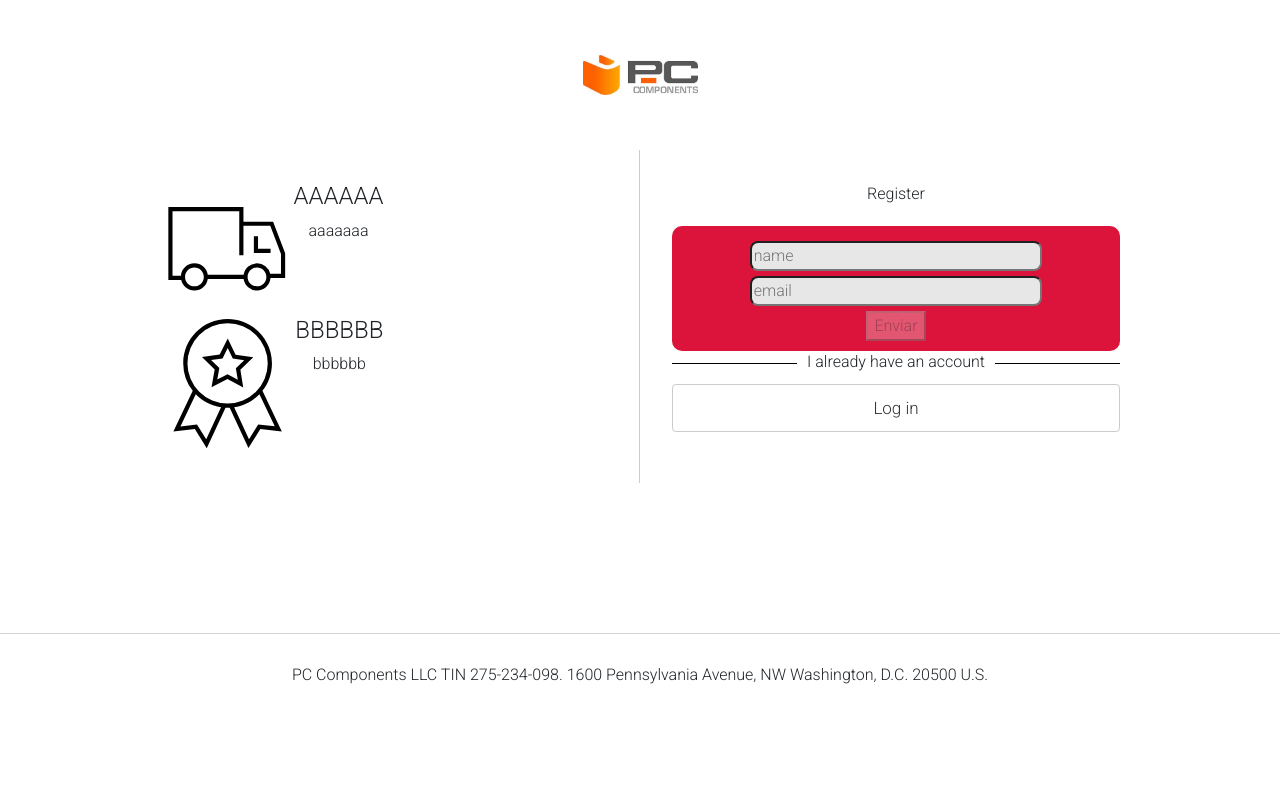
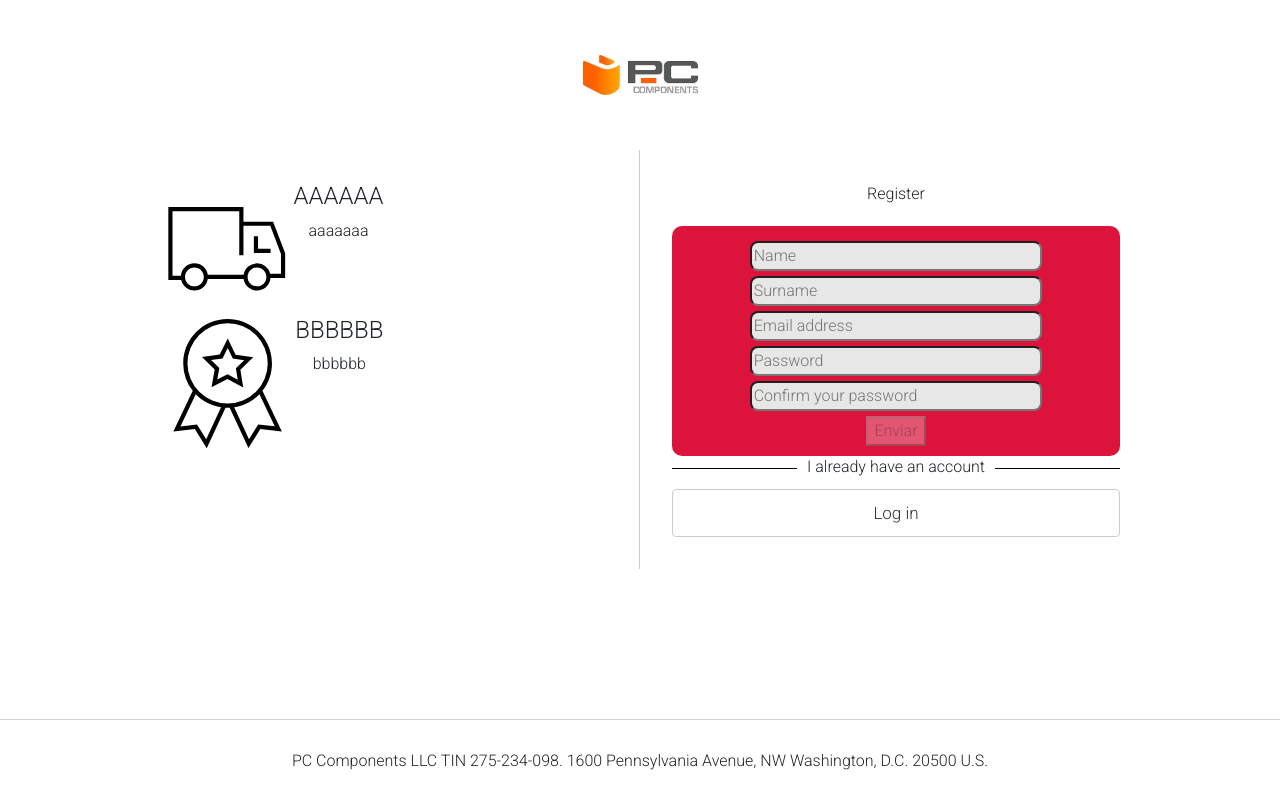
Before and after one commit to pacool1234/pc-components-clone, a React (Vite) app: page /register in a window 1280 px wide. Built offline with nearby package versions, Linux system fonts and the light colour scheme.

Commit message:
fixed several bugs

```diff
--- a/src/components/Cart/Cart.jsx
+++ b/src/components/Cart/Cart.jsx
@@ -1,4 +1,4 @@
-import Reac, { useContext, useEffect, useState } from "react";
+import { useContext, useEffect, useState } from "react";
 import Header from "../Header/Header";
 import "./Cart.scss";
 import { UserContext } from "../../context/UserContext/UserState";
@@ -18,8 +18,8 @@ const Cart = () => {
     totalItems,
     totalPrice,
   } = useContext(ProductContext);
+
   const [showToast, setShowToast] = useState(false);
-
   const navigate = useNavigate();
   const API_URL = "http://localhost:3000/";
 
--- a/src/components/Header/Header.jsx
+++ b/src/components/Header/Header.jsx
@@ -5,11 +5,12 @@ import { UserContext } from "../../context/UserContext/UserState";
 import { ProductContext } from "../../context/ProductContext/ProductState";
 
 const Header = () => {
-  const { token, user } = useContext(UserContext);
+  const { token, user, getUserInfo } = useContext(UserContext);
   const { cart, totalItems } = useContext(ProductContext);
 
   useEffect(() => {
     localStorage.setItem("cart", JSON.stringify(cart));
+    getUserInfo();
   }, [cart]);
 
   return (
@@ -22,7 +23,7 @@ const Header = () => {
             </Link>
           </span>
           <span className="col">
-            {token ? (
+            {user ? (
                 <Link to="/profile" className="userInfoBlock" style={{textDecoration: "none", color:"gray"}}>
                   <div className="initialLetterDiv">
                     <p className="initialLetter">{user.name[0]}</p>
--- a/src/components/Home/Home.jsx
+++ b/src/components/Home/Home.jsx
@@ -8,12 +8,10 @@ import { UserContext } from "../../context/UserContext/UserState";
 
 const Home = () => {
   const { categories, getCategories } = useContext(CategoryContext);
-  const { user, getUserInfo } = useContext(UserContext);
   const API_URL = "http://localhost:3000/";
   const navigate = useNavigate();
 
   useEffect(() => {
-    getUserInfo();
     getCategories();
   }, [])
 
--- a/src/components/Login/Login.jsx
+++ b/src/components/Login/Login.jsx
@@ -33,12 +33,15 @@ const Login = () => {
       password: "",
     });
     // SOFIA: always displays "Incorrect email/password"!!!!
-    if (token) {
-      toastRef.current.innerHTML = "You have successfully logged in";
-    } else {
+    if (token.length <= 0) {
       toastRef.current.innerHTML = "Incorrect email/password";
+      console.log(token.length > 0);
+      setShowToast(true);
+      setTimeout(() => {
+        setShowToast(false);
+      }, 1500);
     }
-    setShowToast(true);
+
   };
 
   useEffect(() => {
@@ -47,6 +50,11 @@ const Login = () => {
         navigate("/profile");
       }, 2500);
     }
+    if (token.length > 0) {
+      toastRef.current.innerHTML = "You have successfully logged in";
+      setShowToast(true);
+    }
+
   }, [token]);
 
   return (
--- a/src/components/Products/Products.jsx
+++ b/src/components/Products/Products.jsx
@@ -13,20 +13,13 @@ const Products = () => {
     sort,
   } = useContext(ProductContext);
 
-  const { getUserInfo, user } = useContext(UserContext)
-
   const API_URL = "http://localhost:3000/";
   const navigate = useNavigate();
   const { id } = useParams();
 
   useEffect(() => {
     getProducts(id);
-    getUserInfo();
   }, []);
-
-  if (!user) {
-    return "loading";
-  }
 
   const productsContainer = products.map((product) => {
     return (
@@ -83,12 +76,12 @@ const Products = () => {
         <div className="col">
           <button onClick={() => sort("name", false)}>Z-A</button>
         </div>
-
         <div className="col">
           <span className="itemCounter">{products.length} items</span>
         </div>
       </div>
-      <div className="picturesContainer">{productsContainer}</div>
+      <hr style={{"width":"92%", "textAlign":"center", "margin":"0 auto"}}/>
+      <div className="productsContainer">{productsContainer}</div>
       <Footer />
     </>
   );
--- a/src/components/Products/Products.scss
+++ b/src/components/Products/Products.scss
@@ -8,9 +8,15 @@
   color: gray;
 }
 
-.picturesContainer {
+.productsContainer {
   display: flex;
+  justify-content: left;
   flex-wrap: wrap;
+  padding: 2% 5%;
+  .productDiv {
+    width: 25%;
+    padding: 2%;
+  }
 }
 
 .productDiv:hover {
--- a/src/components/Profile/Profile.jsx
+++ b/src/components/Profile/Profile.jsx
@@ -120,7 +120,6 @@ const Profile = () => {
       <main className="profileContainer">
         <section className="userInfoSection">
           <h3>{user.name} {user.surname}</h3>
-          <p>{user.name}</p>
           <p>{user.email}</p>
           <p>{user.role}</p>
           <p>{user.address}</p>
@@ -132,9 +131,6 @@ const Profile = () => {
           </span>
         </section>
         <section className="ordersHistory">
-          {/* <div className="ordersHistoryTitle">
-            <h2>Orders History</h2>
-          </div> */}
           {allOrders}
         </section>
       </main>
--- a/src/components/Register/Register.jsx
+++ b/src/components/Register/Register.jsx
@@ -6,24 +6,46 @@ import { UserContext } from "../../context/UserContext/UserState";
 
 const Register = () => {
   const { message, role } = useContext(UserContext);
-  const [validationMsg, setValidationMsg] = useState("");
+  const [nameValidationMsg, setNameValidationMsg] = useState("");
+  const [passwordValidationMsg, setPasswordValidationMsg] = useState("");
+  const [password2ValidationMsg, setPassword2ValidationMsg] = useState("");
   const [data, setData] = useState({
     name: "",
+    surname: "",
     email: "",
+    password: "",
+    password2: "",
   });
   const [btnDisabled, setBtnDisabled] = useState(true);
   const [showToast, setShowToast] = useState(false);
   let navigate = useNavigate();
 
   const nameRef = useRef(null);
+  const surnameRef = useRef(null);
   const emailRef = useRef(null);
+  const passwordRef = useRef(null);
+  const password2Ref = useRef(null);
 
   const handleInputChange = (event) => {
     if (data.name.length + 1 < 3) {
-      setValidationMsg("Name must be at least 3 characters");
+      setNameValidationMsg("Name must be at least 3 characters");
       setBtnDisabled(true);
     } else {
-      setValidationMsg(null);
+      setNameValidationMsg(null);
+    }
+    if (data.password.length + 1 < 8) {
+      setPasswordValidationMsg("Password must be at least 8 characters");
+      setBtnDisabled(true);
+    } else {
+      setPasswordValidationMsg(null);
+    }
+    // if (data.password.length + 1 < 8) {
+    //   setPasswordValidationMsg("Password must be at least 8 characters");
+    //   setBtnDisabled(true);
+    // } else {
+    //   setPasswordValidationMsg(null);
+    // }
+    if (data.name.length + 1 >= 3 && data.password.length + 1 >= 8) {
       setBtnDisabled(false);
     }
     setData({
@@ -94,20 +116,48 @@ const Register = () => {
             <div ref={nameRef} className="form-group">
               <input
                 type="text"
-                placeholder="name"
+                placeholder="Name"
                 value={data.name}
                 onChange={handleInputChange}
                 name="name"
               />
             </div>
-            <span>{validationMsg}</span>
+            <span>{nameValidationMsg}</span>
+            <div ref={surnameRef} className="form-group">
+              <input
+                type="text"
+                placeholder="Surname"
+                value={data.surname}
+                onChange={handleInputChange}
+                name="surname"
+              />
+            </div>
             <div ref={emailRef} className="form-group">
               <input
                 type="email"
-                placeholder="email"
+                placeholder="Email address"
                 value={data.email}
                 onChange={handleInputChange}
                 name="email"
+              />
+            </div>
+            <div ref={passwordRef} className="form-group">
+              <input
+                type="password"
+                placeholder="Password"
+                value={data.password}
+                onChange={handleInputChange}
+                name="password"
+              />
+            </div>
+            <span>{passwordValidationMsg}</span>
+            <div ref={password2Ref} className="form-group">
+              <input
+                type="password"
+                placeholder="Confirm your password"
+                value={data.password2}
+                onChange={handleInputChange}
+                name="password2"
               />
             </div>
             <button type="submit" disabled={btnDisabled}>
--- a/src/components/SingleProduct/SingleProduct.jsx
+++ b/src/components/SingleProduct/SingleProduct.jsx
@@ -7,20 +7,13 @@ import Footer from "../Footer/Footer";
 import { UserContext } from "../../context/UserContext/UserState";
 
 const SingleProduct = () => {
-  const { products, getSingleProduct, addItem } = useContext(ProductContext);
-  const { getUserInfo, user } = useContext(UserContext);
+  const { products, getSingleProduct, addItem, totalItems, totalPrice } = useContext(ProductContext);
   const API_URL = "http://localhost:3000/";
   const { id } = useParams();
-  let productsToShow = []
 
   useEffect(() => {
     getSingleProduct(id);
-    getUserInfo();
   }, []);
-
-  if (!user) {
-    return "loading";
-  }
 
   const productsContainer = products.map((product) => {
     return (
--- a/src/context/UserContext/UserState.jsx
+++ b/src/context/UserContext/UserState.jsx
@@ -5,7 +5,7 @@ import UserReducer from "./UserReducer";
 const token = JSON.parse(localStorage.getItem("token"));
 
 const initialState = {
-  token: token ? token : null,
+  token: token ? token : '',
   user: null,
   role: "",
   message: "",
```
Also changed, not shown: src/context/ProductContext/ProductReducer.js (+14 -8 lines).
